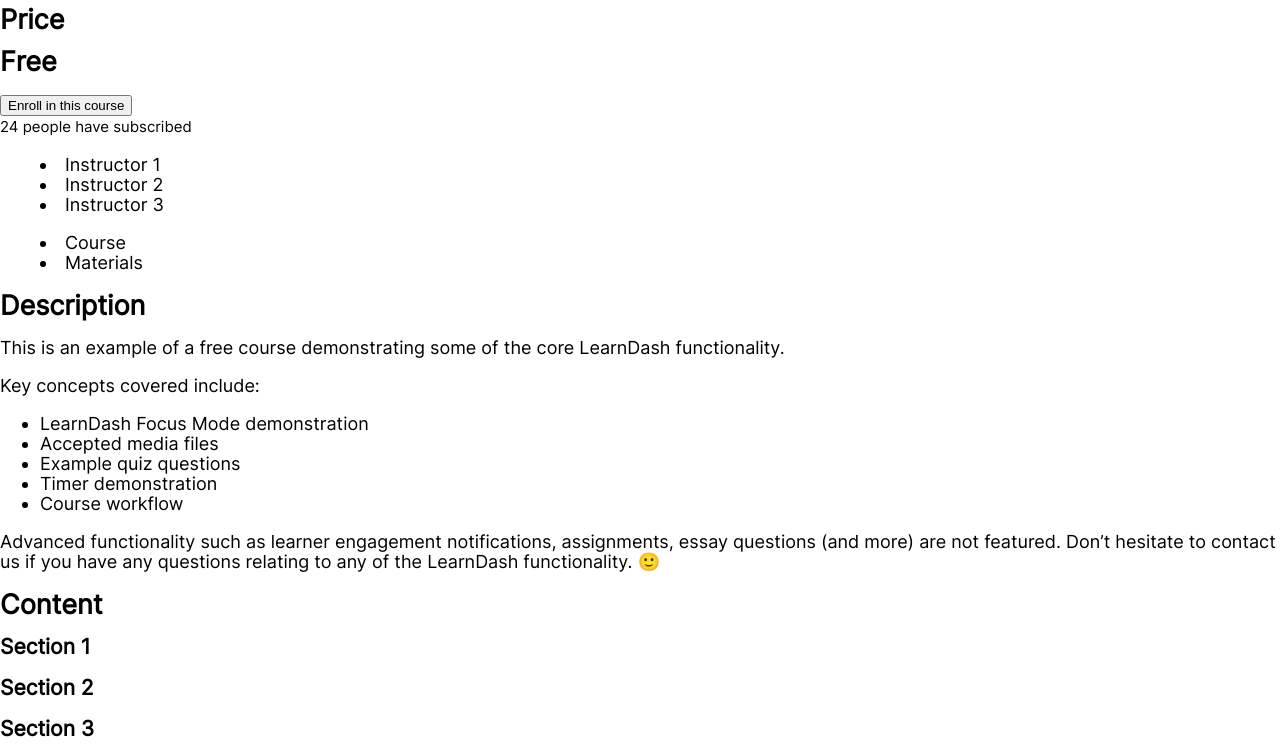
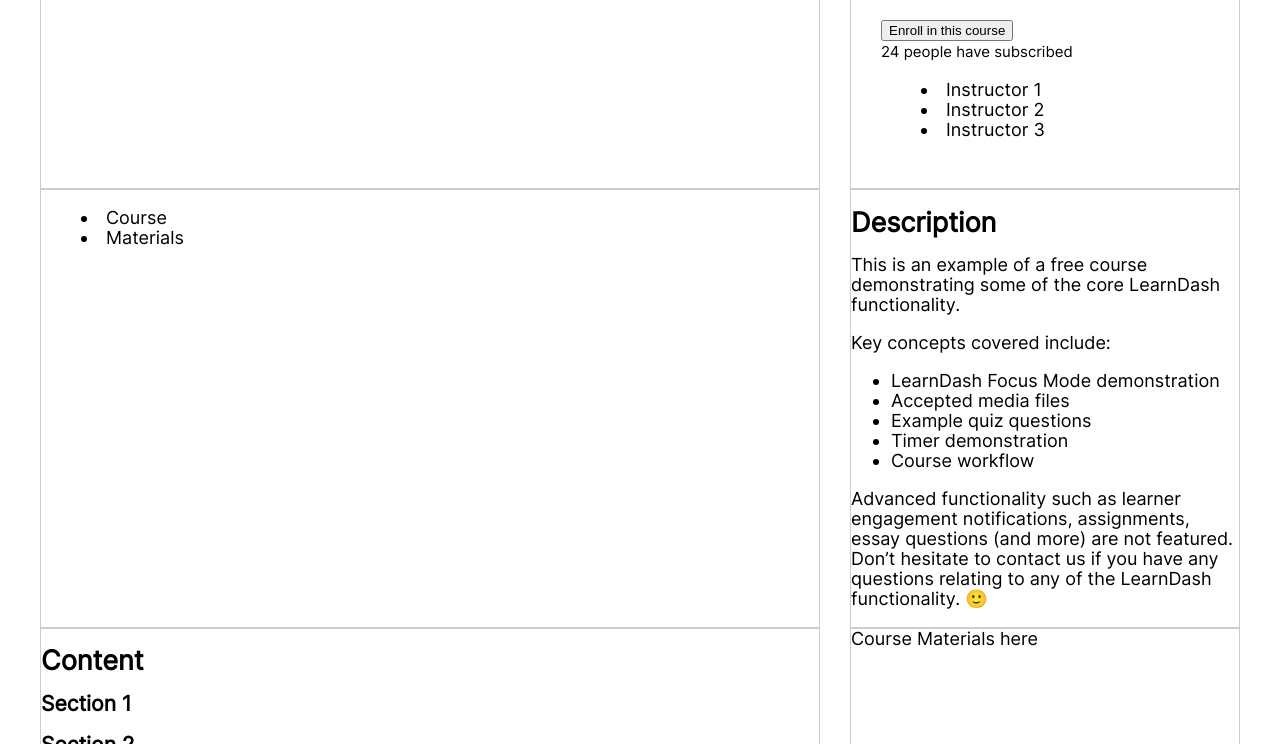
Before and after one commit to marioy47/learndash-template-draft, a website: page src/course-template.html in a window 1280 px wide. Shown: the part 194-938 px from the top of the page. Drawn offline with nearby package versions, Linux system fonts and the light colour scheme; files that its build step writes are made by us from their sources.

Commit message:
Starting the course grid

```diff
--- a/src/course-template.html
+++ b/src/course-template.html
@@ -46,7 +46,7 @@
             This is because grid allows you to reorder the content to match a design very easily.
         -->
         <div class="course-info">
-            <div class="course-info_wrapper">
+            <div class="course-info__wrapper">
                 <div class="course-info__breadcrumbs">
                     <span class="course-info__back-to">&lt;- All Courses</span>
                 </div>
@@ -57,36 +57,31 @@
                     <div class="course-info__lessons">6 Lessons</div>
                 </header>
 
-                <!--
-                    Sidebar
-                    There is an asumption that this widget "could" be taken out of this page and sill make sense.
-                    That's why is created as a different Block and not an element.
-                    This is open for discussion.
-                -->
-                <aside class="course-subscription">
-                    <div class="course-subscription__rating">
+                <aside class="course-info__subscription">
+
+                    <div class="course-info_rating">
                         <span class="rating-star--filled"></span>
                         <span class="rating-star--filled"></span>
                         <span class="rating-star--filled"></span>
                         <span class="rating-star--empty"></span>
                     </div>
 
-                    <div class="course-subscription__price">
+                    <div class="course-info__price">
                         <h2 class="title">Price</h2>
                         <h2 class="price">Free</h2>
                     </div>
 
-                    <div class="course-subscription__cta">
+                    <div class="course-info__cta">
                         <button class="course-subscription__cta--inactive">Enroll in this course</button>
                     </div>
 
-                    <small class="course-subscription__stats">24 people have subscribed</small>
+                    <small class="course-info__stats">24 people have subscribed</small>
 
-                    <div class="course-subscription__instructors">
-                        <menu class="course-subscription__list">
-                            <li class="course-subscription__instructor">Instructor 1</li>
-                            <li class="course-subscription__instructor">Instructor 2</li>
-                            <li class="course-subscription__instructor">Instructor 3</li>
+                    <div class="course-info__instructors">
+                        <menu class="course-info__list">
+                            <li class="course-info__instructor">Instructor 1</li>
+                            <li class="course-info__instructor">Instructor 2</li>
+                            <li class="course-info__instructor">Instructor 3</li>
                         </menu>
 
                     </div>
@@ -117,8 +112,7 @@
                     <p>Advanced functionality such as learner engagement notifications, assignments, essay questions (and more) are not featured. Don’t hesitate to contact us if you have any questions relating to any of the LearnDash functionality. 🙂</p>
                 </div><!-- course-info__description -->
 
-                <main class="course-info__wrapper">
-                    <div class="course-info">
+                <main class="course-info__content">
                         <h2 class="course-content__subtitle">Content</h2>
                         <!--
                             Course lessons.
@@ -134,8 +128,6 @@
                         <section class="course-content__section">
                             <h3 class="course-content__subtitle">Section 3</h3>
                         </section>
-                    </div>
-
                 </main>
 
 
--- /dev/null
+++ b/src/scss/course-template/_index.scss
@@ -0,0 +1,43 @@
+.course-info {
+
+    &__wrapper {
+        display: grid;
+        max-width: var(--container-width-desktop);
+        padding: 0 var(--container-padding-desktop);
+        grid-template-columns: 2fr 1fr;
+        gap: 0 30px;
+        margin: 0 auto;
+
+        // Just for Debugging:
+        & > * {
+            border: 1px solid rgba(black, .2);
+        }
+    }
+
+
+    &__breadcrumbs {
+        grid-column: 1 / 3;
+    }
+
+    &__subscription {
+        padding: 30px;
+    }
+
+
+    // &__header {
+    //     grid-column: 1 2 2 3;
+    //     border: 1px solid blue;
+    // }
+    //
+    // &__nav {
+    //     grid-column: 1 2 3 4;
+    //     border: 1px solid green;
+    // }
+    //
+
+
+
+    ///////
+
+
+}
--- a/src/scss/styles.scss
+++ b/src/scss/styles.scss
@@ -5,3 +5,5 @@
 
 @import 'site-header';
 @import 'site-footer';
+
+@import 'course-template/index';
```
